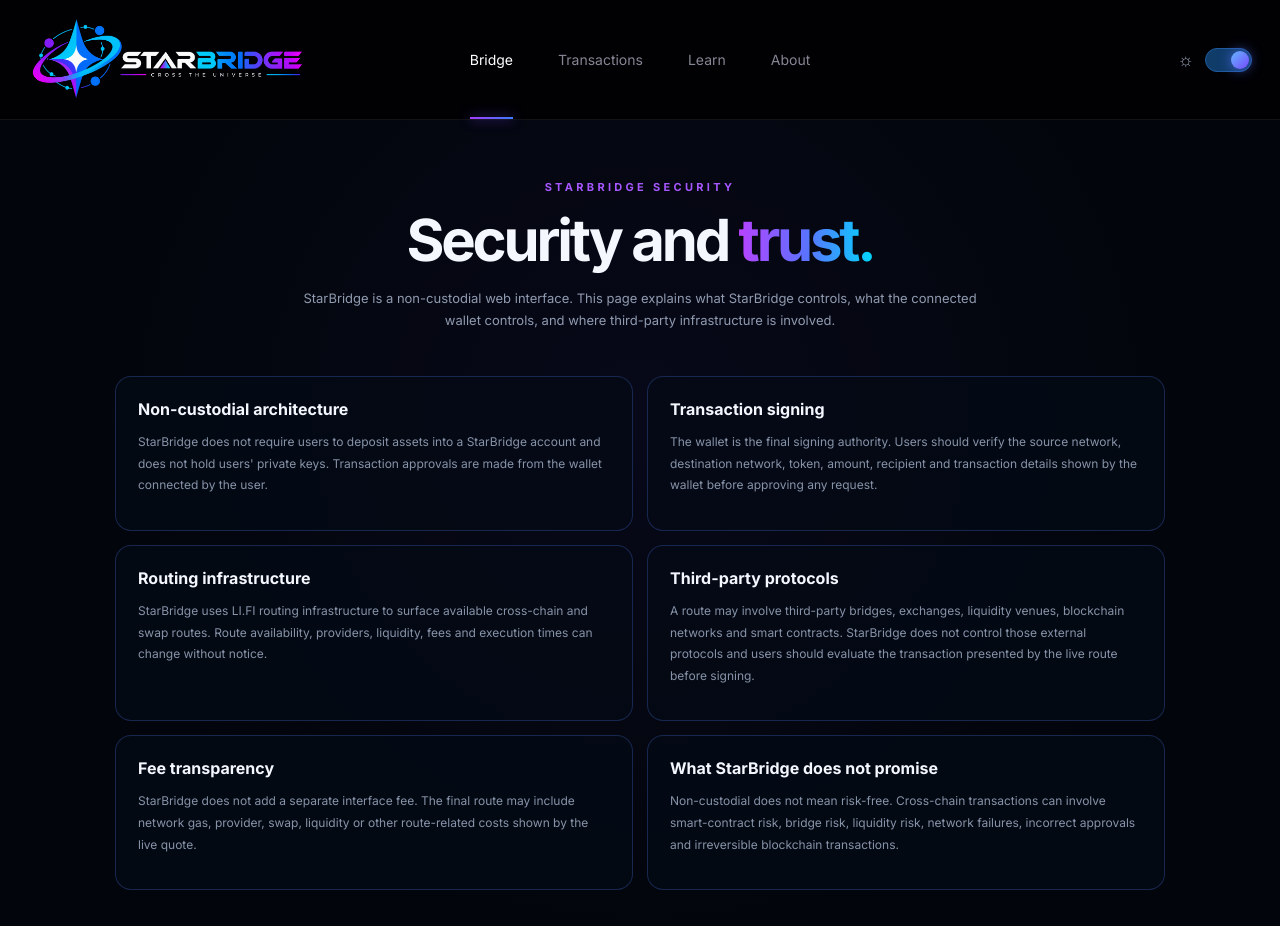
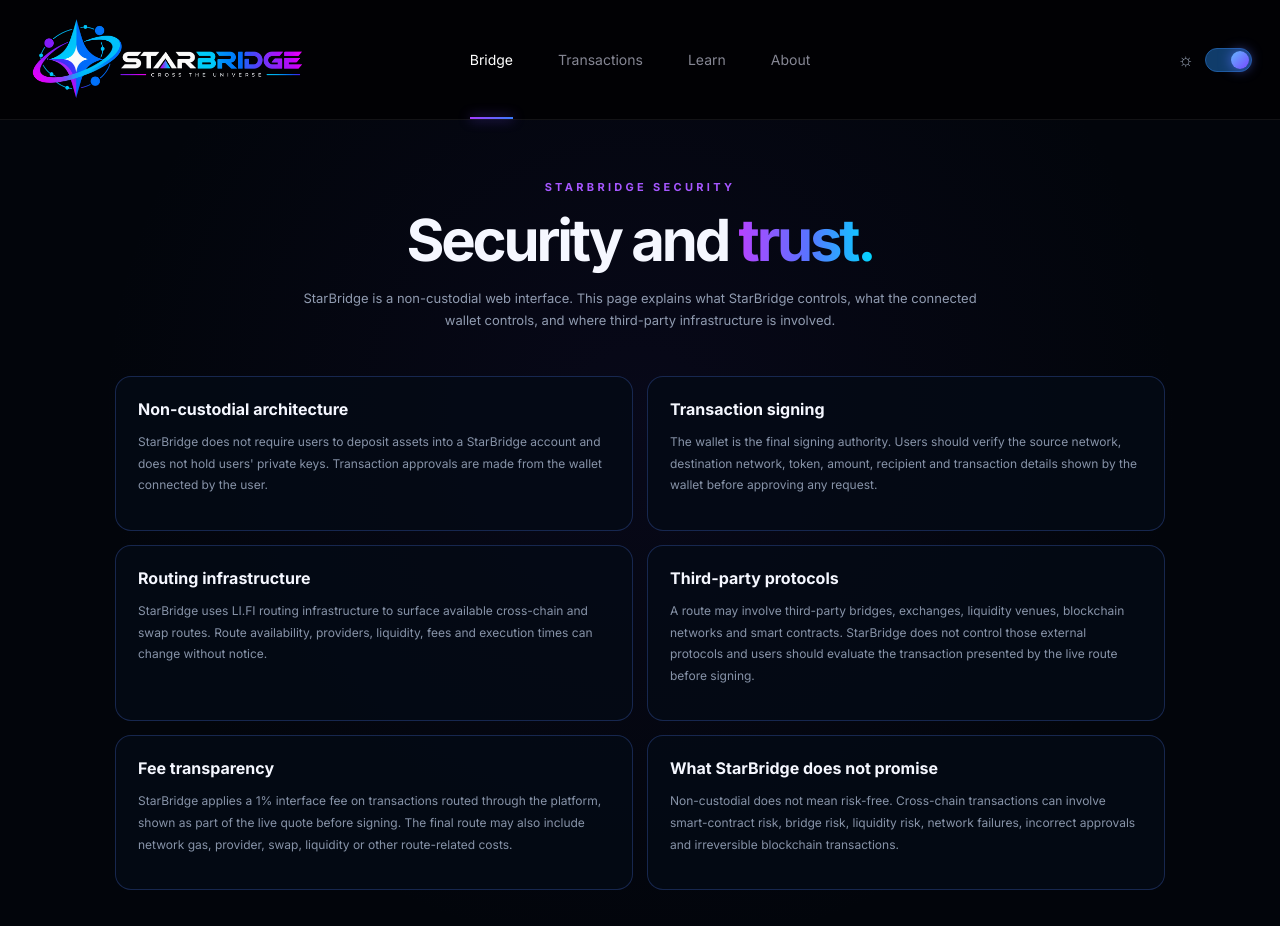
Before and after one commit to jrsergiogit/starbridge, a Next.js app: page /security in a window 1280 px wide. Shown: the top 926 px of the page. Built offline with nearby package versions, Linux system fonts and the light colour scheme.

Commit message:
feat: add 1% integrator fee to LI.FI widget

```diff
--- a/app/security/page.tsx
+++ b/app/security/page.tsx
@@ -59,9 +59,10 @@
         <article>
           <h2>Fee transparency</h2>
           <p>
-            StarBridge does not add a separate interface fee. The final route may
-            include network gas, provider, swap, liquidity or other route-related
-            costs shown by the live quote.
+            StarBridge applies a 1% interface fee on transactions routed through
+            the platform, shown as part of the live quote before signing. The
+            final route may also include network gas, provider, swap, liquidity
+            or other route-related costs.
           </p>
         </article>
         <article>
--- a/app/terms/page.tsx
+++ b/app/terms/page.tsx
@@ -26,7 +26,7 @@
         <article><h2>Live quotes</h2><p>Displayed fees, prices, estimated outputs and completion times are estimates that can change before or during execution. The wallet transaction and live route are the relevant information immediately before signing.</p></article>
         <article><h2>User responsibility</h2><p>Users are responsible for selecting the correct network, token, amount and destination and for reviewing wallet approval requests before signing.</p></article>
         <article><h2>Irreversible transactions</h2><p>Blockchain transactions may be irreversible. A mistaken network, recipient, token or approval can result in loss of assets.</p></article>
-        <article><h2>Fees</h2><p>StarBridge does not add a separate interface fee. Other costs may apply depending on the selected route, network and underlying providers.</p></article>
+        <article><h2>Fees</h2><p>StarBridge applies a 1% interface fee on transactions routed through the platform, deducted from the sending asset as part of the quoted route. Other costs may apply depending on the selected route, network and underlying providers.</p></article>
       </section>
 
       <section className="disclaimer">
--- a/components/Bridge.tsx
+++ b/components/Bridge.tsx
@@ -30,6 +30,12 @@
 
       // Split mantém as abas Bridge + Swap
       subvariant: "split" as const,
+
+      // Taxa de 1% cobrada pela integradora (StarBridge) em cada transação.
+      // Requer que a carteira/integrator "BridgeSaver" esteja habilitada
+      // para coleta de fees no painel da LI.FI (portal.li.fi), senão a
+      // taxa não é efetivamente cobrada mesmo estando configurada aqui.
+      fee: 0.01,
 
       exchanges: {
         deny: ["nordstern"],
```
